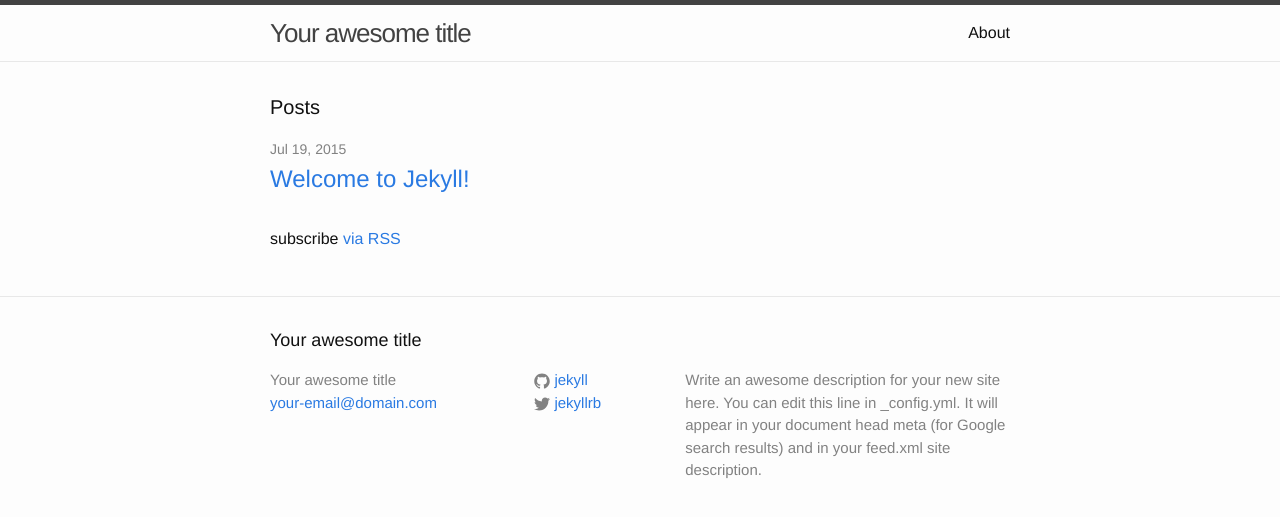
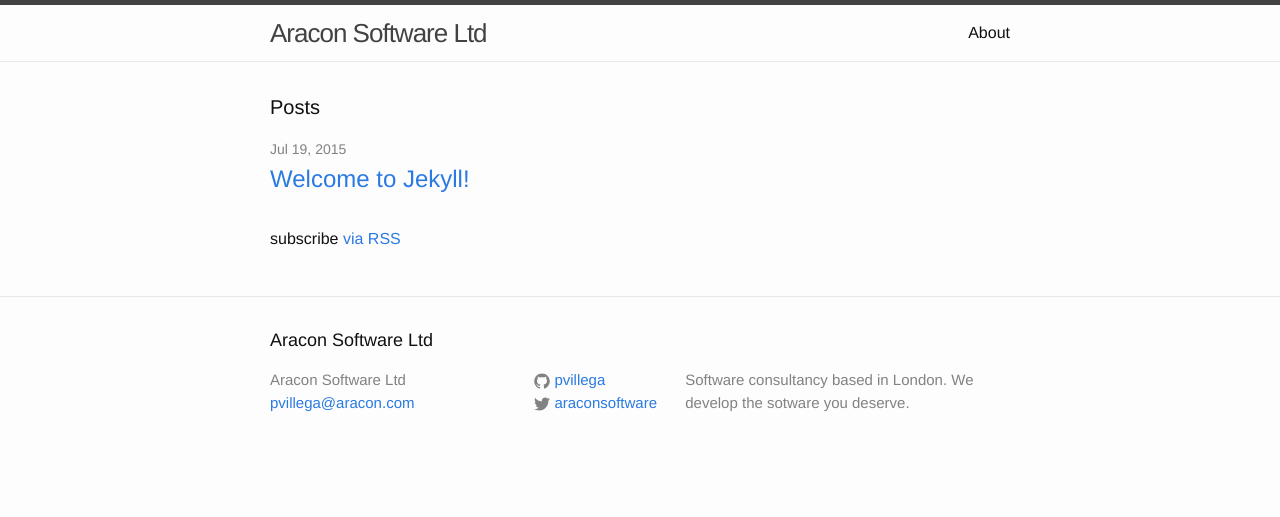
Before and after one commit to AraconSoftware/araconsoftware.github.io, a Jekyll site: the page built from index.html, in a window 1280 px wide. Shown: the top 517 px of the page. Built offline with Jekyll 4.4.1, drawn with Linux system fonts in a browser that asks for light colours.

Commit message:
Configure the site with my details

```diff
--- a/_config.yml
+++ b/_config.yml
@@ -1,14 +1,12 @@
 # Site settings
-title: Your awesome title
-email: your-email@domain.com
+title: Aracon Software Ltd
+email: pvillega@aracon.com
 description: > # this means to ignore newlines until "baseurl:"
-  Write an awesome description for your new site here. You can edit this
-  line in _config.yml. It will appear in your document head meta (for
-  Google search results) and in your feed.xml site description.
+  Software consultancy based in London. We develop the sotware you deserve.
 baseurl: "" # the subpath of your site, e.g. /blog/
-url: "http://yourdomain.com" # the base hostname & protocol for your site
-twitter_username: jekyllrb
-github_username:  jekyll
+url: "http://aracon.com" # the base hostname & protocol for your site
+twitter_username: araconsoftware
+github_username:  pvillega
 
 # Build settings
 markdown: kramdown
```
Also changed, not shown: README.md.
